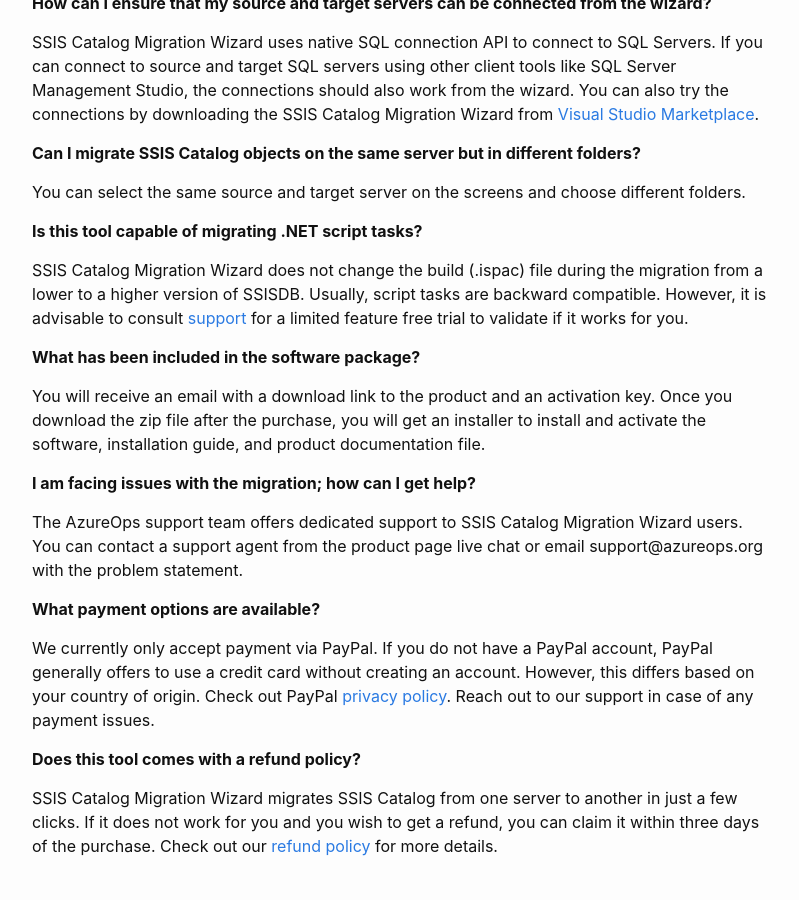
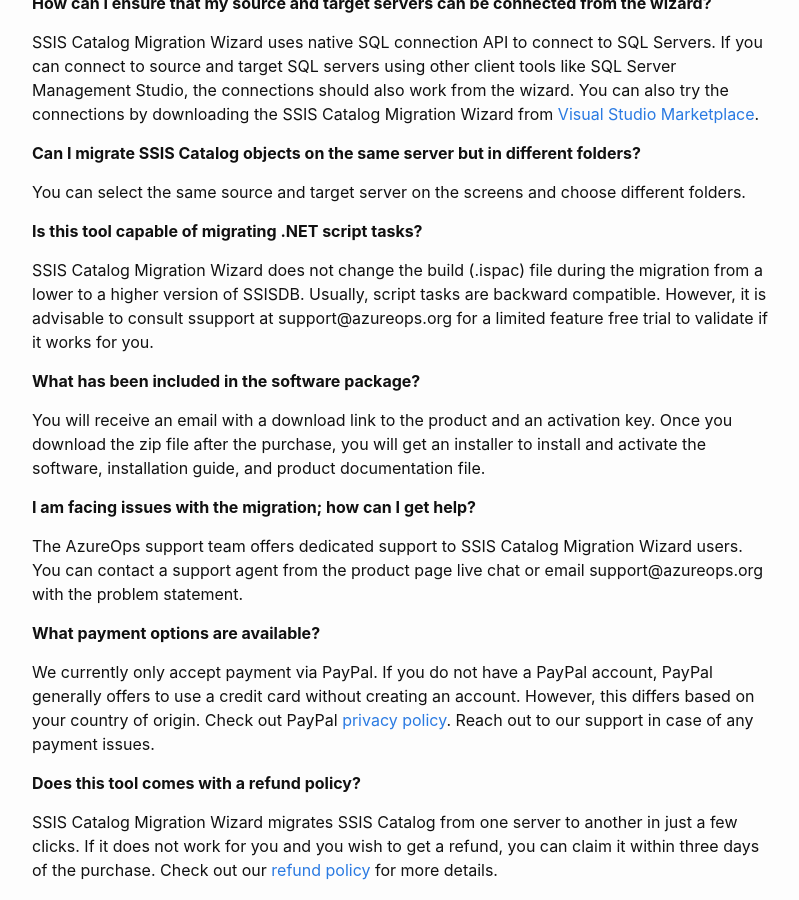
Before and after one commit to kr55/ssiscataloger, a Jekyll site: the page built from faq.md, in a window 1280 px wide and 900 px high, scrolled down 1509 px. Shown: the whole window, without its empty margins (238-1037 px from the left). Built offline with Jekyll 4.4.1, drawn with Linux system fonts in a browser that asks for light colours.

Commit message:
Update faq.md

```diff
--- a/faq.md
+++ b/faq.md
@@ -50,7 +50,7 @@ You can select the same source and target server on the screens and choose diffe
 
 **Is this tool capable of migrating .NET script tasks?**
 
-SSIS Catalog Migration Wizard does not change the build (.ispac) file during the migration from a lower to a higher version of SSISDB. Usually, script tasks are backward compatible. However, it is advisable to consult [support](support@azureops.org) for a limited feature free trial to validate if it works for you.
+SSIS Catalog Migration Wizard does not change the build (.ispac) file during the migration from a lower to a higher version of SSISDB. Usually, script tasks are backward compatible. However, it is advisable to consult ssupport at support@azureops.org for a limited feature free trial to validate if it works for you.
 
 **What has been included in the software package?**
 
```
